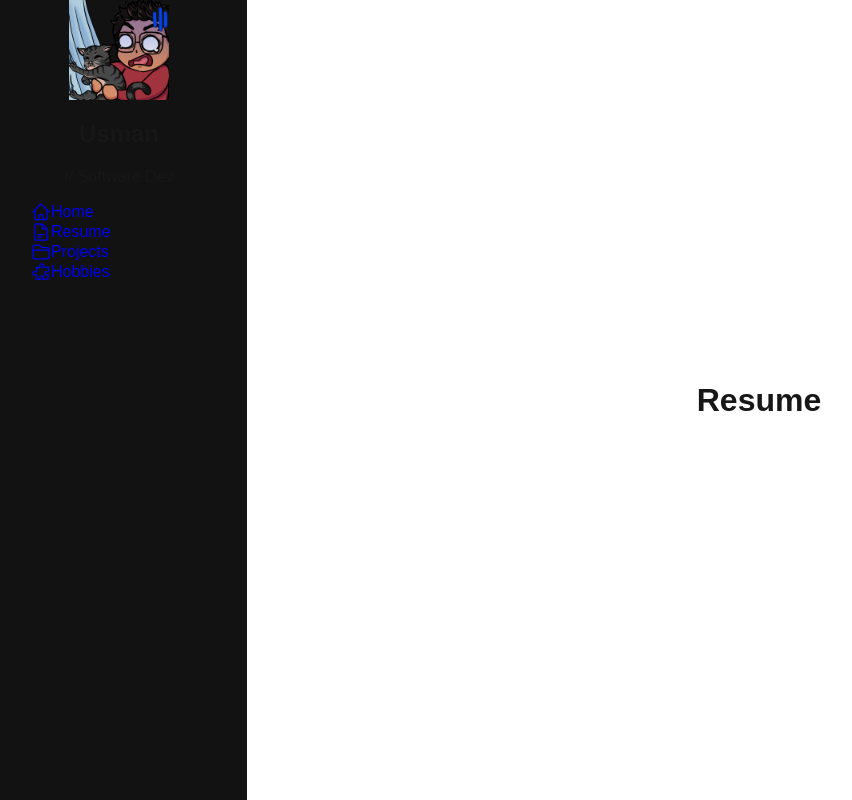
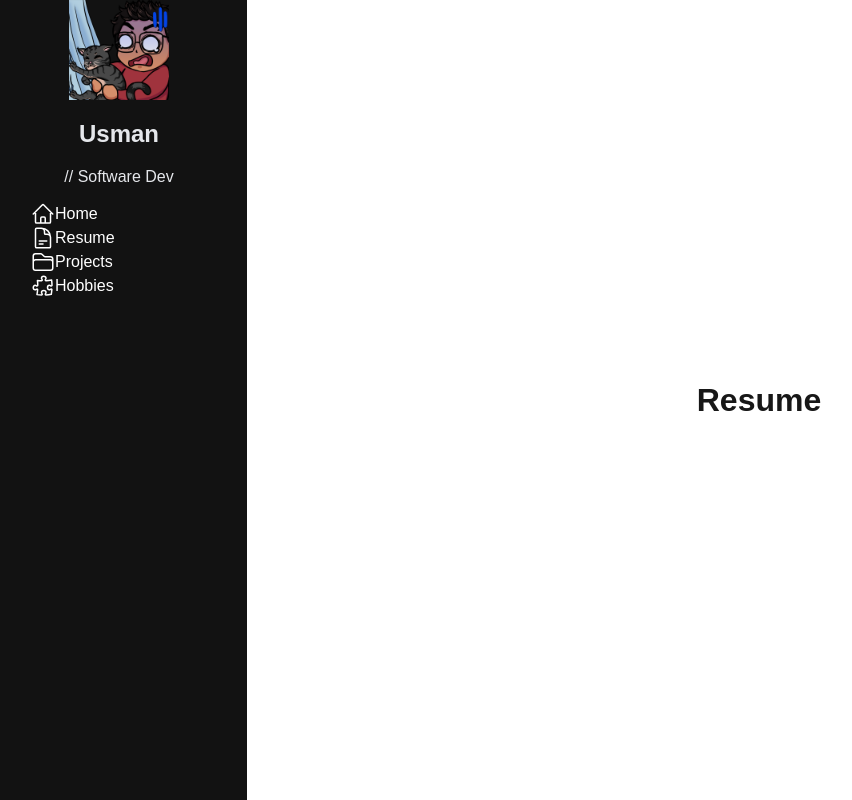
Before and after one commit to Ushmayne/Personal-Site, a Next.js app in the folder my-app/: page /resume in a window 1280 px wide. Shown: the whole page, without its empty margins (9-861 px from the left). Built offline with nearby package versions, Linux system fonts and the light colour scheme.

Commit message:
added some changes to navbar, no when hovered it highlights

```diff
--- a/my-app/app/components/sidebar.jsx
+++ /dev/null
@@ -1,80 +0,0 @@
-import {
-  HomeIcon,
-  DocumentTextIcon,
-  FolderIcon,
-  PuzzlePieceIcon
-} from "@heroicons/react/24/outline";
-
-import Image from "next/image";
-
-export default function Sidebar() {
-  return (
-  <nav className="fixed left-0 top-0 h-screen w-[16rem] bg-[#121212] text-gray-200 p-6 pl-0 shadow-lg flex flex-col z-50">
-
-
-      <div className="flex justify-center mb-6">
-        <Image
-          src="/logo.png"
-          alt="Logo"
-          width={100}
-          height={100}
-          className="rounded-md"
-        />
-      </div>
-
-      <div className="text-center mb-8">
-        <h1 className="text-2xl font-semibold leading-tight">
-          Usman
-        </h1>
-        <span className="text-blue-100 block text-lg">// Software Dev</span>
-      </div>
-
-
-
-      <ul className="space-y-8 list-none mt-40 w-full pl-6">
-
-        <li>
-          <a
-            href="/"
-            className="flex items-center w-full justify-start space-x-3 text-left text-gray-200 no-underline pl-2 py-2 rounded-md bg-transparent hover:bg-white hover:text-gray-900 transition-colors duration-150"
-          >
-            <HomeIcon className="w-5 h-5 flex-shrink-0" width={20} height={20} />
-            <span className="text-2xl font-semibold">Home</span>
-          </a>
-        </li>
-
-        <li>
-          <a
-            href="/resume"
-            className="flex items-center w-full justify-start space-x-3 text-left text-gray-200 no-underline pl-2 py-2 rounded-md bg-transparent hover:bg-white hover:text-gray-900 transition-colors duration-150"
-          >
-            <DocumentTextIcon className="w-5 h-5 flex-shrink-0" width={20} height={20} />
-            <span className="text-2xl font-semibold">Resume</span>
-          </a>
-        </li>
-
-        <li>
-          <a
-            href="/projects"
-            className="flex items-center w-full justify-start space-x-3 text-left text-gray-200 no-underline pl-2 py-2 rounded-md bg-transparent hover:bg-white hover:text-gray-900 transition-colors duration-150"
-          >
-            <FolderIcon className="w-5 h-5 flex-shrink-0" width={20} height={20} />
-            <span className="text-2xl font-semibold">Projects</span>
-          </a>
-        </li>
-
-        <li>
-          <a
-            href="/hobbies"
-            className="flex items-center w-full justify-start space-x-3 text-left text-gray-200 no-underline pl-2 py-2 rounded-md bg-transparent hover:bg-white hover:text-gray-900 transition-colors duration-150"
-          >
-            <PuzzlePieceIcon className="w-5 h-5 flex-shrink-0" width={20} height={20} />
-            <span className="text-2xl font-semibold">Hobbies</span>
-          </a>
-        </li>
-
-      </ul>
-
-    </nav>
-  );
-}
--- /dev/null
+++ b/my-app/app/components/sidebar.tsx
@@ -0,0 +1,77 @@
+import {
+  HomeIcon,
+  DocumentTextIcon,
+  FolderIcon,
+  PuzzlePieceIcon
+} from "@heroicons/react/24/outline";
+
+import Image from "next/image";
+
+export default function Sidebar() {
+  return (
+    <nav className="sidebar fixed left-0 top-0 h-screen w-[16rem] bg-[#121212] shadow-lg flex flex-col z-50 px-4 py-6" >
+
+      <div className="flex justify-center mb-6">
+        <Image
+          src="/logo.png"
+          alt="Logo"
+          width={100}
+          height={100}
+          className="rounded-md"
+        />
+      </div>
+
+      <div className="text-center mb-8">
+        <h1 className="text-2xl font-semibold leading-tight">
+          Usman
+        </h1>
+        <span className="text-blue-100 block text-lg">// Software Dev</span>
+      </div>
+
+      <ul className="space-y-8 list-none mt-40 w-full px-2">
+
+        <li>
+          <a
+            href="/"
+            className="flex items-center w-full space-x-4 pl-2 py-2 rounded-md text-gray-300 visited:text-gray-300 no-underline focus:outline-none"
+          >
+            <HomeIcon className="w-6 h-6 flex-shrink-0" width={24} height={24} />
+            <span className="text-2xl font-semibold">Home</span>
+          </a>
+        </li>
+
+        <li>
+          <a
+            href="/resume"
+            className="flex items-center w-full justify-start space-x-4 text-left text-gray-200 no-underline pl-2 py-2 rounded-md bg-transparent focus:outline-none"
+          >
+            <DocumentTextIcon className="w-6 h-6 flex-shrink-0" width={24} height={24} />
+            <span className="text-2xl font-semibold">Resume</span>
+          </a>
+        </li>
+
+        <li>
+          <a
+            href="/projects"
+            className="flex items-center w-full justify-start space-x-4 text-left text-gray-200 no-underline pl-2 py-2 rounded-md bg-transparent focus:outline-none"
+          >
+            <FolderIcon className="w-6 h-6 flex-shrink-0" width={24} height={24} />
+            <span className="text-2xl font-semibold">Projects</span>
+          </a>
+        </li>
+
+        <li>
+          <a
+            href="/hobbies"
+            className="flex items-center w-full justify-start space-x-4 text-left text-gray-200 no-underline pl-2 py-2 rounded-md bg-transparent focus:outline-none"
+          >
+            <PuzzlePieceIcon className="w-6 h-6 flex-shrink-0" width={24} height={24} />
+            <span className="text-2xl font-semibold">Hobbies</span>
+          </a>
+        </li>
+
+      </ul>
+
+    </nav>
+  );
+}
--- a/my-app/app/globals.css
+++ b/my-app/app/globals.css
@@ -16,8 +16,8 @@
 
 @media (prefers-color-scheme: dark) {
   :root {
-    --background: #000080;
-    --foreground: #ededed;
+    --background: #ffffff;
+    --foreground: #000080;
   }
 }
 
@@ -27,3 +27,19 @@ body {
   color: var(--foreground);
   font-family: Arial, Helvetica, sans-serif;
 }
+
+nav.sidebar {
+  color: rgb(229 231 235);
+}
+
+.sidebar a,
+.sidebar a:visited {
+  color: #ffffff !important;
+  text-decoration: none !important;
+}
+
+/* OPTIONAL: Hover highlight */
+.sidebar a:hover {
+  color: #000080 !important;
+  background: none !important;
+}
--- a/my-app/app/layout.tsx
+++ b/my-app/app/layout.tsx
@@ -1,4 +1,4 @@
-import Sidebar  from "./components/sidebar";
+import Sidebar from "./components/sidebar";
 import "./globals.css";
 
 export const metadata = {
@@ -9,8 +9,8 @@ export default function RootLayout({ children }) {
   return (
     <html lang="en">
       <body className="flex">
-                <Sidebar />
-                <main className="ml-[16rem] p-6 flex-1">
+        <Sidebar />
+        <main className="ml-[16rem] p-6 flex-1">
           {children}
         </main>
       </body>
```
